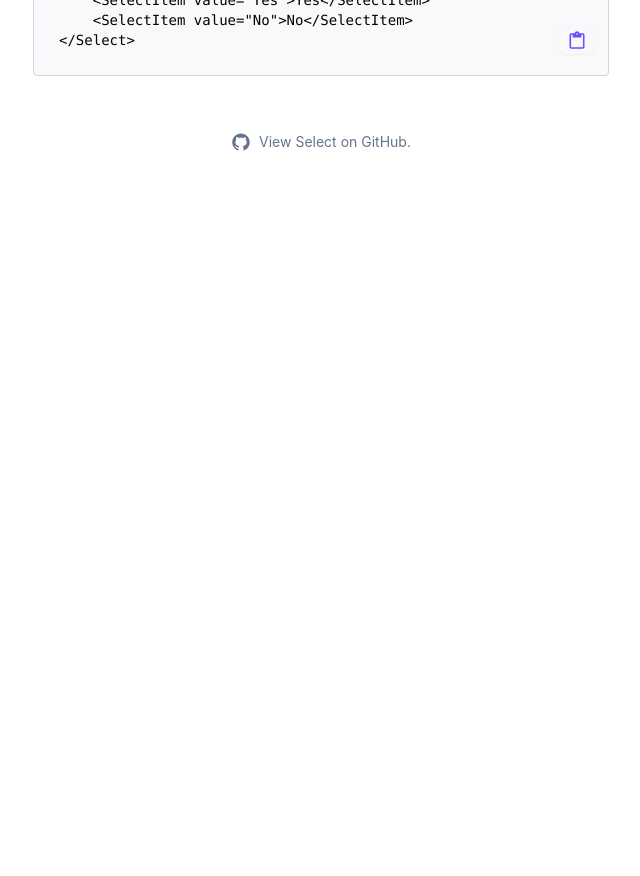
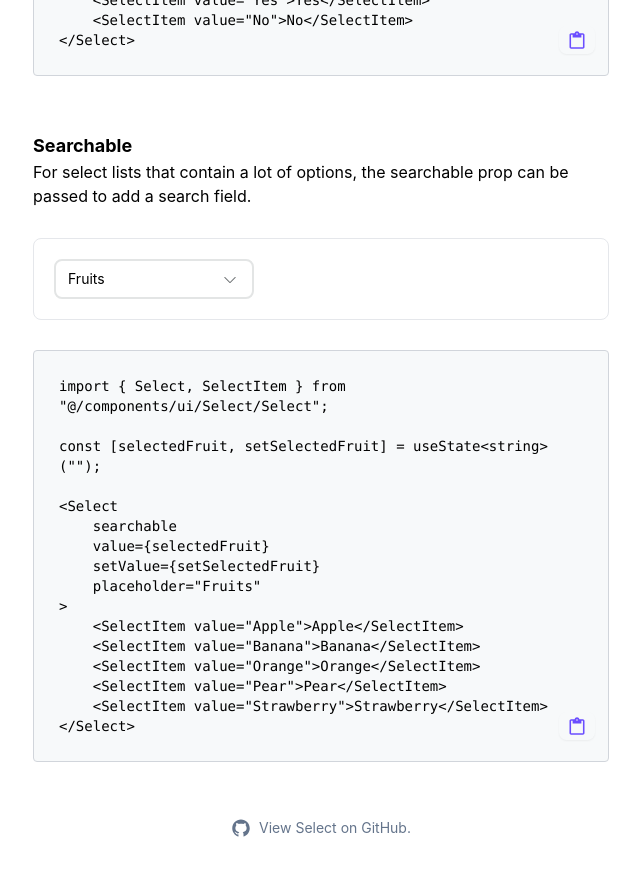
Before and after one commit to elijahnikov/ui, a Next.js app: page /select in a window 1280 px wide. Shown: the part 1320-2196 px from the top of the page, without its empty margins (351-991 px from the left). Before the commit the page ends 1602 px from the top, so only its background shows below. Built offline with nearby package versions, Linux system fonts and the light colour scheme; a web font is replaced by a local one.

Commit message:
adding searchable example

```diff
--- a/src/maps/component/select.ts
+++ b/src/maps/component/select.ts
@@ -8,6 +8,14 @@ export const selectMenuMap: MenuMap[] = [
     {
         label: "Label",
         href: "#label",
+    },
+    {
+        label: "Searchable",
+        href: "#searchable",
+    },
+    {
+        label: "Disabled",
+        href: "#disabled",
     },
 ];
 
@@ -41,4 +49,21 @@ const [yesNo, setYesNo] = useState<string>("");
     <SelectItem value="Yes">Yes</SelectItem>
     <SelectItem value="No">No</SelectItem>
 </Select>`,
+
+    searchable: `import { Select, SelectItem } from "@/components/ui/Select/Select";
+
+const [selectedFruit, setSelectedFruit] = useState<string>("");
+
+<Select
+    searchable
+    value={selectedFruit}
+    setValue={setSelectedFruit}
+    placeholder="Fruits"
+>
+    <SelectItem value="Apple">Apple</SelectItem>
+    <SelectItem value="Banana">Banana</SelectItem>
+    <SelectItem value="Orange">Orange</SelectItem>
+    <SelectItem value="Pear">Pear</SelectItem>
+    <SelectItem value="Strawberry">Strawberry</SelectItem>
+</Select>`,
 };
--- a/src/pages/select.tsx
+++ b/src/pages/select.tsx
@@ -17,6 +17,7 @@ interface SelectPageProps {}
 
 const SelectPage = ({}: SelectPageProps) => {
     const [selectedFruit, setSelectedFruit] = useState<string>("");
+    const [searchableFruit, setSearchableFruit] = useState<string>("");
     const [yesNo, setYesNo] = useState<string>("");
 
     return (
@@ -69,6 +70,32 @@ const SelectPage = ({}: SelectPageProps) => {
                 </ExampleBlock>
                 <CodeBlock code={selectCode.label} />
             </div>
+            <div className="mt-[50px]">
+                <a
+                    className="relative h-[20px] invisible top-[-80px]"
+                    id="searchable"
+                ></a>
+                <h4>Searchable</h4>
+                <p className="mb-[30px]">
+                    For select lists that contain a lot of options, the
+                    searchable prop can be passed to add a search field.
+                </p>
+                <ExampleBlock className="space-x-5">
+                    <Select
+                        searchable
+                        value={searchableFruit}
+                        setValue={setSearchableFruit}
+                        placeholder="Fruits"
+                    >
+                        <SelectItem value="Apple">Apple</SelectItem>
+                        <SelectItem value="Banana">Banana</SelectItem>
+                        <SelectItem value="Orange">Orange</SelectItem>
+                        <SelectItem value="Pear">Pear</SelectItem>
+                        <SelectItem value="Strawberry">Strawberry</SelectItem>
+                    </Select>
+                </ExampleBlock>
+                <CodeBlock code={selectCode.searchable} />
+            </div>
             <GitHubRedirect page="Select" href="" />
         </Layout>
     );
```
